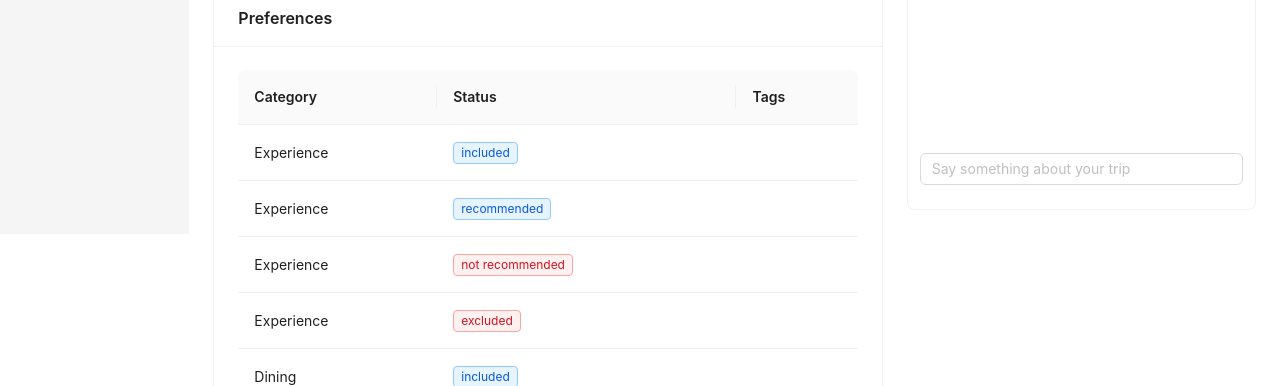
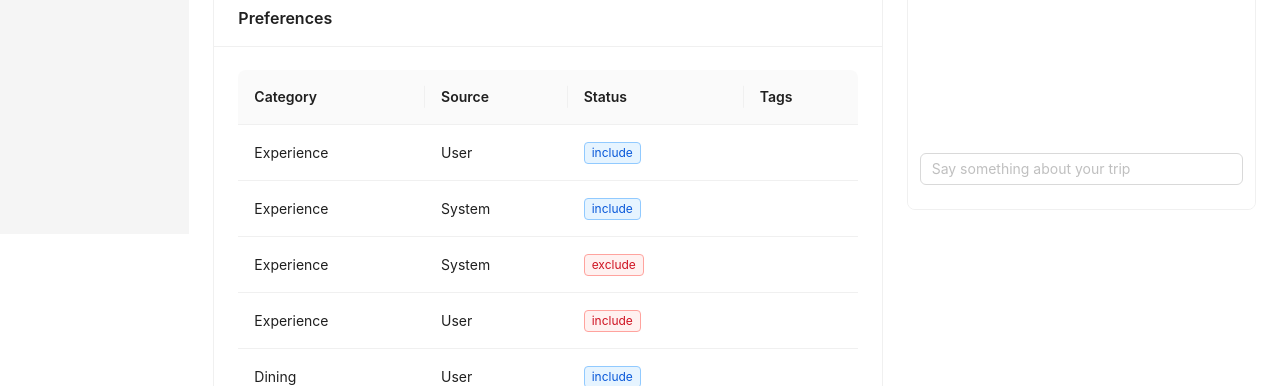
Before and after one commit to haileyshi617/mobi-playground, a React (Create React App) app: page / in a window 1280 px wide. Shown: the part 566-952 px from the top of the page. Built offline with nearby package versions, Linux system fonts and the light colour scheme.

Commit message:
update preference table

```diff
--- a/src/components/CardPreferences.js
+++ b/src/components/CardPreferences.js
@@ -1,5 +1,8 @@
-import { Card, Table, Tag } from 'antd';
+import { Card, Table, Tag, Typography } from 'antd';
+import { CalculatorOutlined, UserOutlined } from '@ant-design/icons';
 import { excludeTags, STATUS_MAP } from '../utils/ChatUtils';
+
+const { Text } = Typography;
 
 function CardPreferences({ tripProfile }) {
   const included = tripProfile?.selected_filters
@@ -8,11 +11,9 @@ function CardPreferences({ tripProfile }) {
   const excluded = tripProfile?.excluded_filters
     ? excludeTags(tripProfile?.excluded_filters)
     : [];
-
   const recommended = tripProfile?.recommended_filters
     ? excludeTags(tripProfile?.recommended_filters)
     : [];
-
   const notRecommended = tripProfile?.not_recommended_filters
     ? excludeTags(tripProfile?.not_recommended_filters)
     : [];
@@ -23,15 +24,32 @@ function CardPreferences({ tripProfile }) {
   const getTag = (status) => {
     switch (status) {
       case STATUS_MAP.selected_filters:
-        return <Tag color='blue'>{STATUS_MAP.selected_filters}</Tag>;
+        return <Tag color='blue'>{STATUS_MAP.selected_filters.status}</Tag>;
       case STATUS_MAP.recommended_filters:
-        return <Tag color='blue'>{STATUS_MAP.recommended_filters}</Tag>;
+        return <Tag color='blue'>{STATUS_MAP.recommended_filters.status}</Tag>;
       case STATUS_MAP.not_recommended_filters:
-        return <Tag color='red'>{STATUS_MAP.not_recommended_filters}</Tag>;
+        return (
+          <Tag color='red'>{STATUS_MAP.not_recommended_filters.status}</Tag>
+        );
       case STATUS_MAP.excluded_filters:
-        return <Tag color='red'>{STATUS_MAP.excluded_filters}</Tag>;
+        return <Tag color='red'>{STATUS_MAP.excluded_filters.status}</Tag>;
       default:
-        return <Tag>{status}</Tag>;
+        return;
+    }
+  };
+
+  const getSrc = (status) => {
+    switch (status) {
+      case STATUS_MAP.selected_filters:
+        return <Text>{STATUS_MAP.selected_filters.src}</Text>;
+      case STATUS_MAP.recommended_filters:
+        return <Text>{STATUS_MAP.recommended_filters.src}</Text>;
+      case STATUS_MAP.not_recommended_filters:
+        return <Text>{STATUS_MAP.not_recommended_filters.src}</Text>;
+      case STATUS_MAP.excluded_filters:
+        return <Text>{STATUS_MAP.excluded_filters.src}</Text>;
+      default:
+        return;
     }
   };
 
@@ -40,6 +58,14 @@ function CardPreferences({ tripProfile }) {
       title: 'Category',
       dataIndex: 'category',
       key: 'category',
+    },
+    {
+      title: 'Source',
+      dataIndex: 'status',
+      key: 'source',
+      render: (_, { status }) => {
+        return getSrc(status);
+      },
     },
     {
       title: 'Status',
--- a/src/utils/ChatUtils.js
+++ b/src/utils/ChatUtils.js
@@ -2,10 +2,10 @@ const BASE_URL =
   'https://proxy.takemobi.io/mobility-planner/demo/v2/dialog/response?mode=MOBI_AGENT&session_id=';
 
 const STATUS_MAP = {
-  selected_filters: 'included',
-  recommended_filters: 'recommended',
-  not_recommended_filters: 'not recommended',
-  excluded_filters: 'excluded',
+  selected_filters: { src: 'User', status: 'include' },
+  recommended_filters: { src: 'System', status: 'include' },
+  not_recommended_filters: { src: 'System', status: 'exclude' },
+  excluded_filters: { src: 'User', status: 'include' },
 };
 
 /**
```
Also changed, not shown: 1 other file (tests, documents, lock files or other folders).
